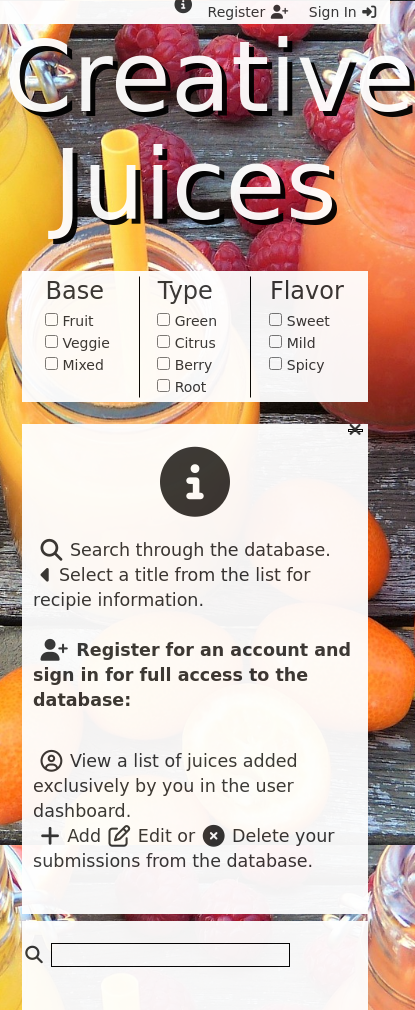
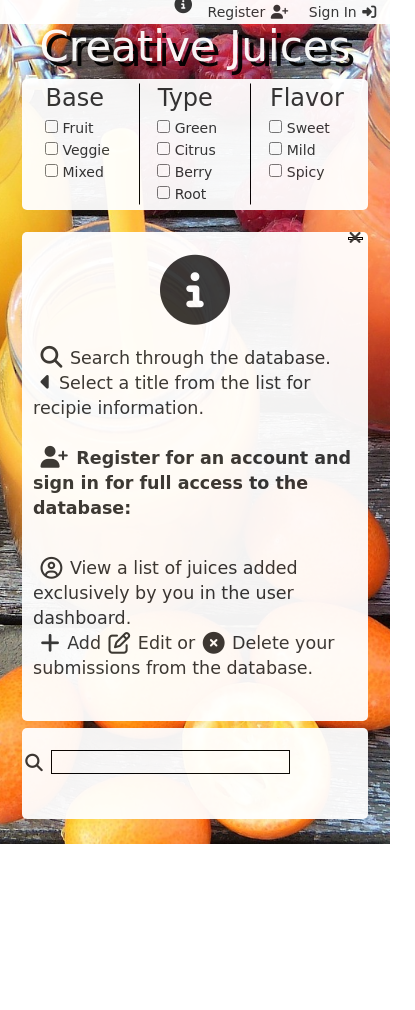
Before and after one commit to cwithac/creativejuices_app_frontend, a website: page public/index.html in a window 390 px wide. Shown: the top 1010 px of the page, 415 px wide, since content can reach past the window. After the commit the page ends 844 px from the top, so only its background shows below. Drawn offline with nearby package versions, Linux system fonts and the light colour scheme; some packages are replaced by stand-ins of ours; no server answers; a web font is replaced by a local one.

Commit message:
Filter spacing and responsive

```diff
--- a/public/css/style.css
+++ b/public/css/style.css
@@ -19,6 +19,10 @@ body {
 nav, header, .row, .left, .right, #login-modal, #register-modal {
   background-color: white;
   opacity: .95;
+}
+
+.row, .left, .right, #login-modal, #register-modal {
+  border-radius: 5px;
 }
 
 #login-modal, #register-modal {
@@ -52,7 +56,7 @@ nav, header, .row, .left, .right, #login-modal, #register-modal {
 }
 
 .row {
-  margin: 0;
+  margin: 0 15%;
   padding: 1%;
 }
 
@@ -105,7 +109,7 @@ h3 {
 }
 
 .row div {
-  padding-left: 14%;
+  padding-left: 9%;
 }
 
 .row h3 {
@@ -244,7 +248,14 @@ label {
   .full-access, .add-form {
     margin-left: 0;
   }
+  .row {
+    margin: 0;
+  }
   .row div {
     padding-left: 5%;
   }
+  header h1 {
+    font-size: 3em;
+    margin-bottom: -9%;
+  }
 }
```
